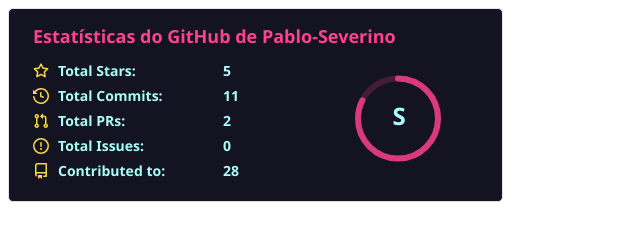
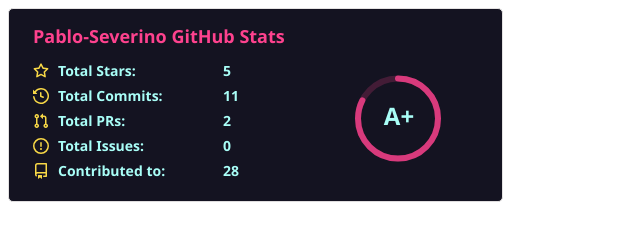
Before and after one commit to Pablo-Severino/Readme-Stats, a plain HTML site: page index.html in a window 1280 px wide. Shown: the whole page, without its empty margins (0-640 px from the left). Drawn offline with Linux system fonts and the light colour scheme.

Commit message:
Update index.html

```diff
--- a/index.html
+++ b/index.html
@@ -108,7 +108,7 @@
         y="0"
         class="header"
         data-testid="header"
-      >Estatísticas do GitHub de Pablo-Severino</text>
+      >Pablo-Severino GitHub Stats</text>
     </g>
       </g>
 
@@ -130,7 +130,7 @@
             dominant-baseline="central"
             text-anchor="middle"
           >
-            S
+            A+
           </text>
         </g>
       </g>
```
